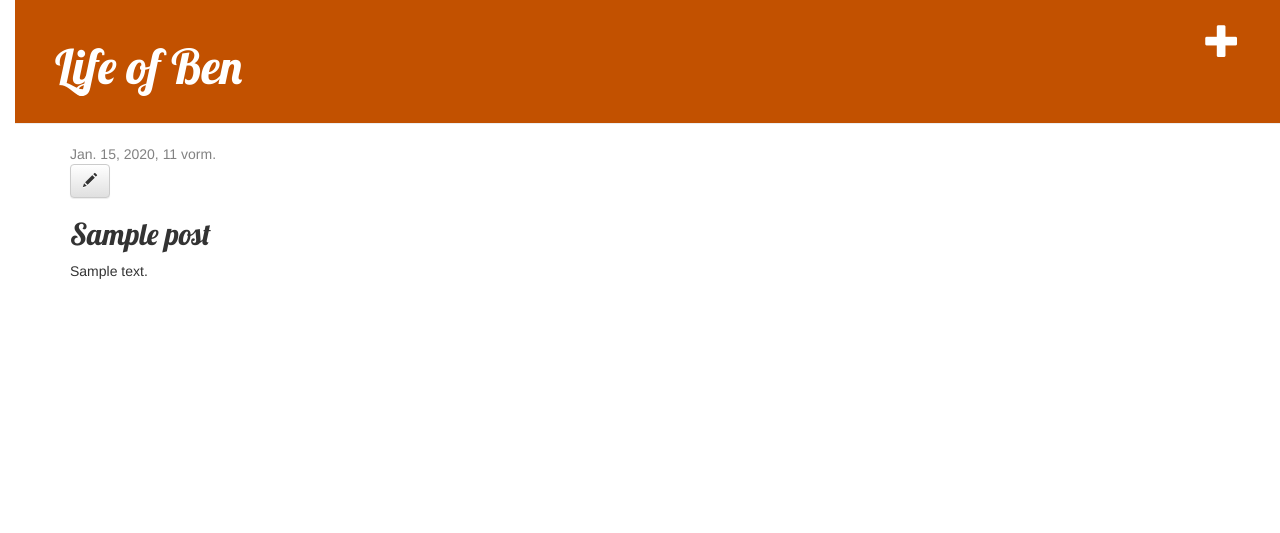
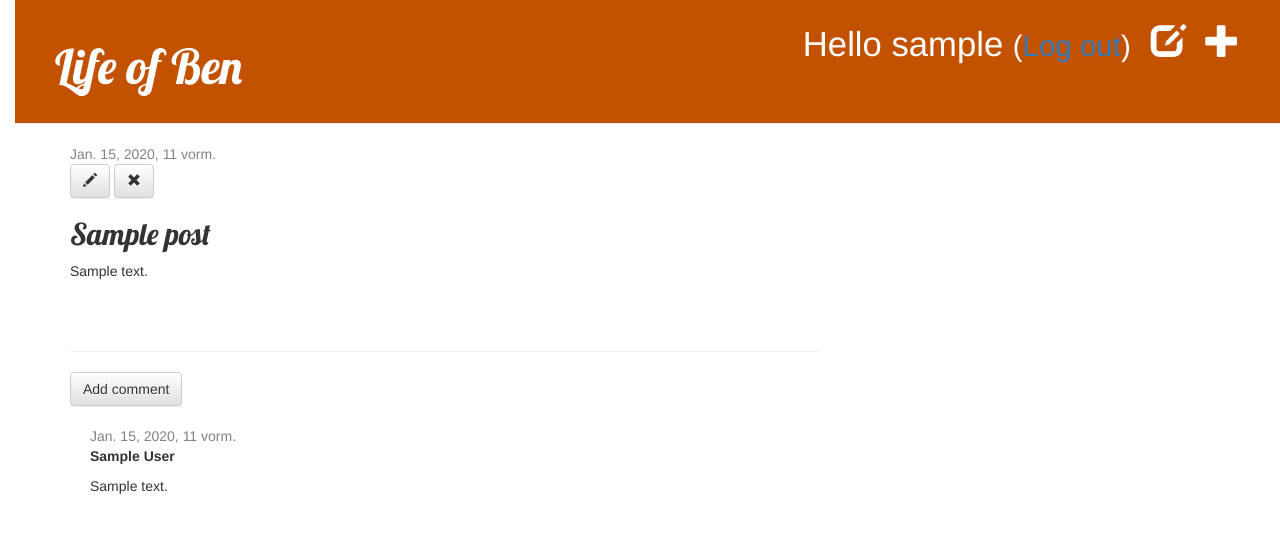
Before and after one commit to Sarastor/my-first-blog, a Django app: page /post/1/ in a window 1280 px wide. Shown: the top 533 px of the page. Run offline with Django 3.2, Linux system fonts and the light colour scheme; a user stored in the database is signed in; tables that the repository leaves empty hold one stand-in row (values such as "Sample post"); some libraries are stand-ins or nearby versions.

Commit message:
Kommentarfunktion

```diff
--- a/blog/admin.py
+++ b/blog/admin.py
@@ -1,4 +1,6 @@
 from django.contrib import admin
-from .models import Post
+from .models import Post, Comment
+
 
 admin.site.register(Post)
+admin.site.register(Comment)
--- a/blog/models.py
+++ b/blog/models.py
@@ -16,3 +16,20 @@ class Post(models.Model):
 
     def __str__(self):
         return self.title
+
+    def approved_comments(self):
+        return self.comments.filter(approved_comment=True)
+
+class Comment(models.Model):
+    post = models.ForeignKey('blog.Post', on_delete=models.CASCADE, related_name='comments')
+    author = models.CharField(max_length=200)
+    text = models.TextField()
+    created_date = models.DateTimeField(default=timezone.now)
+    approved_comment = models.BooleanField(default=False)
+
+    def approve(self):
+        self.approved_comment = True
+        self.save()
+
+    def __str__(self):
+        return self.text
--- a/blog/static/css/blog.css
+++ b/blog/static/css/blog.css
@@ -53,3 +53,7 @@ h1, h2, h3, h4 {
 .post h2 a, .post h2 a:visited {
     color: #000000;
 }
+
+.comment {
+    margin: 20px 0px 20px 20px;
+}
--- a/blog/templates/blog/base.html
+++ b/blog/templates/blog/base.html
@@ -1,6 +1,7 @@
 {% load static %}
 <!DOCTYPE html>
 <html lang="en" dir="ltr">
+
 <head>
 
   <title>Life of Ben</title>
@@ -12,10 +13,15 @@
   <meta charset="utf-8">
 
 </head>
+
 <body>
   <div class="page-header">
     {% if user.is_authenticated %}
         <a href="{% url 'post_new' %}" class="top-menu"><span class="glyphicon glyphicon-plus"></span></a>
+        <a href="{% url 'post_draft_list' %}" class="top-menu"><span class="glyphicon glyphicon-edit"></span></a>
+        <p class="top-menu">Hello {{ user.username }} <small>(<a href="{% url 'logout' %}">Log out</a>)</small></p>
+    {% else %}
+        <a href="{% url 'login' %}" class="top-menu"><span class="glyphicon glyphicon-lock"></span></a>
     {% endif %}
     <h1><a href="/">Life of Ben</a></h1>
 </div>
@@ -28,4 +34,5 @@
     </div>
   </div>
 </body>
+
 </html>
--- a/blog/templates/blog/post_detail.html
+++ b/blog/templates/blog/post_detail.html
@@ -6,13 +6,38 @@
   <div class="date">
     {{ post.published_date }}
   </div>
+  {% else %}
+  <a class="btn btn-default" href="{% url 'post_publish' pk=post.pk %}">Publish</a>
   {% endif %}
+
 
   {% if user.is_authenticated %}
   <a class="btn btn-default" href="{% url 'post_edit' pk=post.pk %}"><span class="glyphicon glyphicon-pencil"></span></a>
+  <a class="btn btn-default" href="{% url 'post_remove' pk=post.pk %}"><span class="glyphicon glyphicon-remove"></span></a>
   {% endif %}
 
   <h2>{{ post.title }}</h2>
   <p>{{ post.text|linebreaksbr }}</p>
 </div>
+
+<hr>
+<a class="btn btn-default" href="{% url 'add_comment_to_post' pk=post.pk %}">Add comment</a>
+
+{% for comment in post.comments.all %}
+    {% if user.is_authenticated or comment.approved_comment %}
+    <div class="comment">
+        <div class="date">
+            {{ comment.created_date }}
+            {% if not comment.approved_comment %}
+                <a class="btn btn-default" href="{% url 'comment_remove' pk=comment.pk %}"><span class="glyphicon glyphicon-remove"></span></a>
+                <a class="btn btn-default" href="{% url 'comment_approve' pk=comment.pk %}"><span class="glyphicon glyphicon-ok"></span></a>
+            {% endif %}
+        </div>
+        <strong>{{ comment.author }}</strong>
+        <p>{{ comment.text|linebreaks }}</p>
+    </div>
+    {% endif %}
+{% empty %}
+    <p>No comments here yet :(</p>
+{% endfor %}
 {% endblock %}
--- a/blog/templates/blog/post_list.html
+++ b/blog/templates/blog/post_list.html
@@ -8,6 +8,7 @@
   </div>
   <h2><a href="{% url 'post_detail' pk=post.pk %}">{{ post.title }}</a></h2>
   <p>{{ post.text|linebreaksbr }}</p>
+  <a href="{% url 'post_detail' pk=post.pk %}">Comments: {{ post.approved_comments.count }}</a>
 </div>
 {% endfor %}
 {% endblock %}
--- a/blog/urls.py
+++ b/blog/urls.py
@@ -6,4 +6,10 @@ urlpatterns = [
     path('post/<int:pk>/', views.post_detail, name='post_detail'),
     path('post/new/', views.post_new, name='post_new'),
     path('post/<int:pk>/edit/', views.post_edit, name='post_edit'),
+    path('drafts/', views.post_draft_list, name='post_draft_list'),
+    path('post/<pk>/publish/', views.post_publish, name='post_publish'),
+    path('post/<pk>/remove/', views.post_remove, name='post_remove'),
+    path('post/<int:pk>/comment/', views.add_comment_to_post, name='add_comment_to_post'),
+    path('comment/<int:pk>/approve/', views.comment_approve, name='comment_approve'),
+    path('comment/<int:pk>/remove/', views.comment_remove, name='comment_remove'),
 ]
--- a/blog/views.py
+++ b/blog/views.py
@@ -1,9 +1,9 @@
 from django.shortcuts import redirect
 from django.shortcuts import render, get_object_or_404
 from django.utils import timezone
-from .models import Post
-from .forms import PostForm
-
+from .models import Post, Comment
+from .forms import PostForm, CommentForm
+from django.contrib.auth.decorators import login_required
 
 # Create your views here.
 
@@ -15,19 +15,20 @@ def post_detail(request, pk):
     post = get_object_or_404(Post, pk=pk)
     return render(request, 'blog/post_detail.html', {'post': post})
 
+@login_required
 def post_new(request):
     if request.method == "POST":
         form = PostForm(request.POST)
         if form.is_valid():
             post = form.save(commit=False)
             post.author = request.user
-            post.published_date = timezone.now()
             post.save()
             return redirect('post_detail', pk=post.pk)
     else:
         form = PostForm()
     return render(request, 'blog/post_edit.html', {'form': form})
 
+@login_required
 def post_edit(request, pk):
     post = get_object_or_404(Post, pk=pk)
     if request.method == "POST":
@@ -35,9 +36,50 @@ def post_edit(request, pk):
         if form.is_valid():
             post = form.save(commit=False)
             post.author = request.user
-            post.published_date = timezone.now()
             post.save()
             return redirect('post_detail', pk=post.pk)
     else:
         form = PostForm(instance=post)
     return render(request, 'blog/post_edit.html', {'form': form})
+
+@login_required
+def post_draft_list(request):
+    posts = Post.objects.filter(published_date__isnull=True).order_by('created_date')
+    return render(request, 'blog/post_draft_list.html', {'posts': posts})
+
+@login_required
+def post_publish(request, pk):
+    post = get_object_or_404(Post, pk=pk)
+    post.publish()
+    return redirect('post_detail', pk=pk)
+
+@login_required
+def post_remove(request, pk):
+    post = get_object_or_404(Post, pk=pk)
+    post.delete()
+    return redirect('post_list')
+
+def add_comment_to_post(request, pk):
+    post = get_object_or_404(Post, pk=pk)
+    if request.method == "POST":
+        form = CommentForm(request.POST)
+        if form.is_valid():
+            comment = form.save(commit=False)
+            comment.post = post
+            comment.save()
+            return redirect('post_detail', pk=post.pk)
+    else:
+        form = CommentForm()
+    return render(request, 'blog/add_comment_to_post.html', {'form': form})
+
+@login_required
+def comment_approve(request, pk):
+    comment = get_object_or_404(Comment, pk=pk)
+    comment.approve()
+    return redirect('post_detail', pk=comment.post.pk)
+
+@login_required
+def comment_remove(request, pk):
+    comment = get_object_or_404(Comment, pk=pk)
+    comment.delete()
+    return redirect('post_detail', pk=comment.post.pk)
--- a/mysite/settings.py
+++ b/mysite/settings.py
@@ -26,6 +26,8 @@ SECRET_KEY = '3*31qt-li!rw2o=#q_xdrm#5^w948j-f5^%66yolz6ztbre4ui'
 DEBUG = True
 
 ALLOWED_HOSTS = ['127.0.0.1', '.pythonanywhere.com']
+
+LOGIN_REDIRECT_URL = '/'
 
 
 # Application definition
--- a/mysite/urls.py
+++ b/mysite/urls.py
@@ -16,7 +16,11 @@ Including another URLconf
 from django.contrib import admin
 from django.urls import path, include
 
+from django.contrib.auth import views
+
 urlpatterns = [
     path('admin/', admin.site.urls),
+    path('accounts/login/', views.LoginView.as_view(), name='login'),
+    path('accounts/logout/', views.LogoutView.as_view(next_page='/'), name='logout'),
     path('', include('blog.urls')),
 ]
```
Also changed, not shown: blog/forms.py (+7 -1 lines), blog/templates/blog/add_comment_to_post.html (added, +9 -0 lines), blog/templates/blog/post_draft_list.html (added, +11 -0 lines), blog/templates/registration/login.html (added, +24 -0 lines), blog/migrations/0002_comment.py (added). Lines whose indentation alone changed are shown as unchanged.
